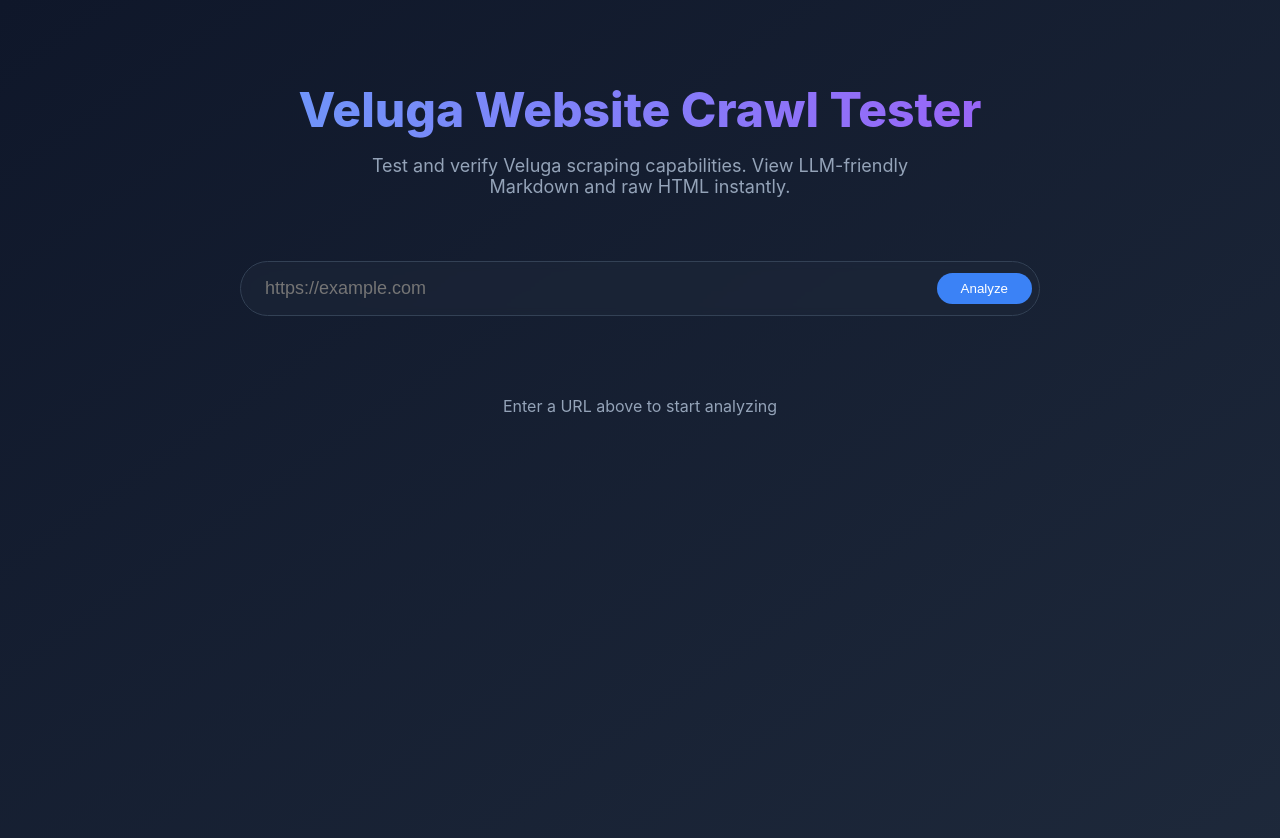
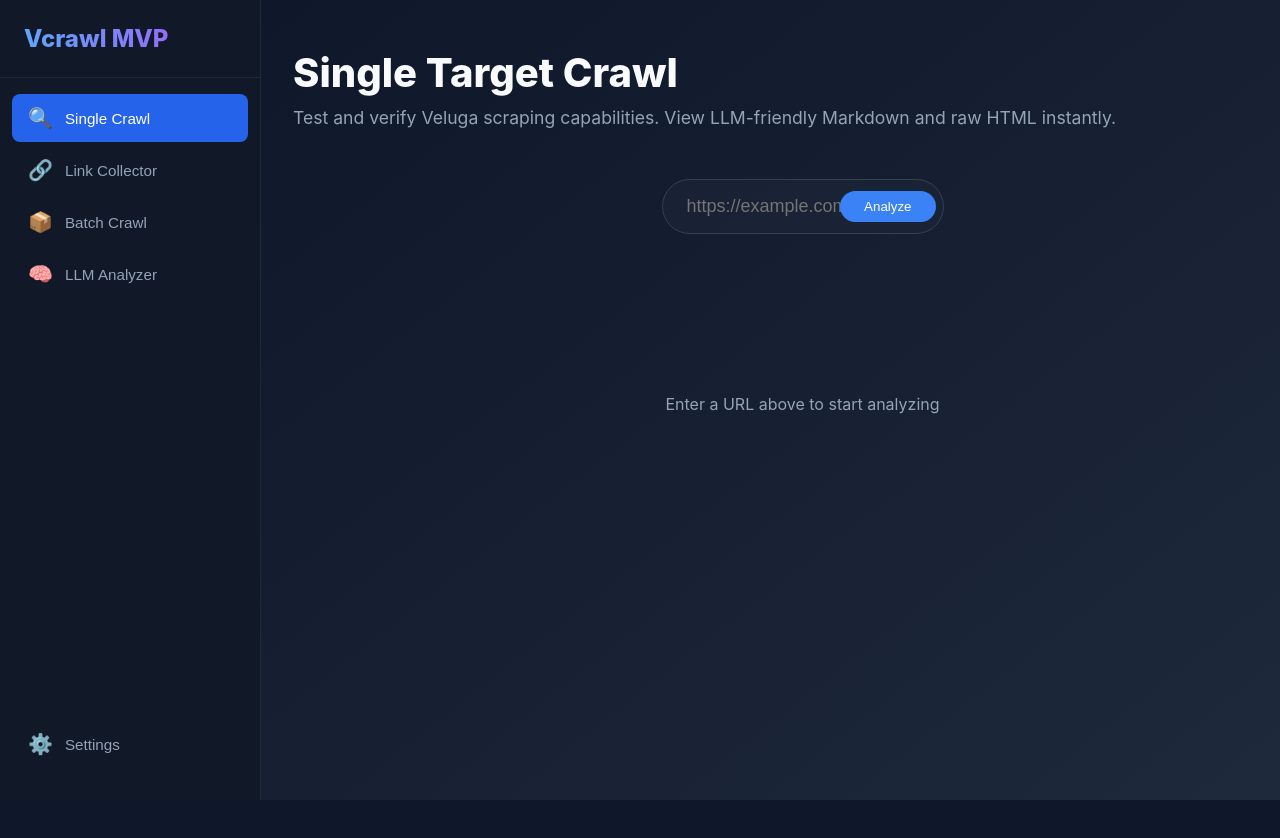
Before and after one commit to veluga-io/vcrawl_mvp, a React app in the folder frontend/: page / in a window 1280 px wide. Shown: the top 838 px of the page. After the commit the page ends 800 px from the top, so only its background shows below. Built offline with nearby package versions, Linux system fonts and the light colour scheme; the HTML template or start-up script is replaced by a standard one.

Commit message:
refactor: restructure UI into dashboard sidebar layout

```diff
--- a/frontend/src/App.jsx
+++ b/frontend/src/App.jsx
@@ -1,86 +1,51 @@
 import React, { useState } from 'react';
-import SearchBar from './components/SearchBar';
-import ResultViewer from './components/ResultViewer';
-import LoadingSpinner from './components/LoadingSpinner';
-import LLMAnalyzer from './components/LLMAnalyzer';
+import Sidebar from './components/Sidebar';
+import SingleCrawlView from './components/SingleCrawlView';
+import PlaceholderView from './components/PlaceholderView';
+import LLMAnalyzerView from './components/LLMAnalyzerView';
 import './index.css';
 
 function App() {
-  const [isLoading, setIsLoading] = useState(false);
-  const [result, setResult] = useState(null);
-  const [error, setError] = useState(null);
+  const [activeView, setActiveView] = useState('single_crawl');
 
-  const handleAnalyze = async (url) => {
-    setIsLoading(true);
-    setError(null);
-    setResult(null);
-
-    let urlToCrawl = url.trim();
-    if (!/^https?:\/\//i.test(urlToCrawl)) {
-      urlToCrawl = 'https://' + urlToCrawl;
-    }
-
-    try {
-      const response = await fetch('/api/v1/crawl', {
-        method: 'POST',
-        headers: {
-          'Content-Type': 'application/json',
-        },
-        body: JSON.stringify({
-          url: urlToCrawl
-        }),
-      });
-
-      const data = await response.json();
-
-      if (data.success) {
-        setResult(data);
-      } else {
-        setError(data.error_message || 'Failed to analyze the website');
-      }
-    } catch (err) {
-      setError('Network error occurred. Please try again.');
-    } finally {
-      setIsLoading(false);
+  const renderActiveView = () => {
+    switch (activeView) {
+      case 'single_crawl':
+        return <SingleCrawlView />;
+      case 'link_collector':
+        return (
+          <PlaceholderView
+            title="Link Collector"
+            description="Collect all internal and external links from a target site and map out its structure."
+          />
+        );
+      case 'batch_crawl':
+        return (
+          <PlaceholderView
+            title="Batch Crawl"
+            description="Run high-volume parallel scraping operations across multiple URLs or domains."
+          />
+        );
+      case 'llm_analyzer':
+        return <LLMAnalyzerView />;
+      case 'settings':
+        return (
+          <PlaceholderView
+            title="Settings"
+            description="Manage your API keys, crawler configurations, and default LLM preferences."
+          />
+        );
+      default:
+        return <SingleCrawlView />;
     }
   };
 
   return (
-    <div className="app-container">
-      <div className="main-content">
-        <header className="app-header">
-          <h1 className="app-title">
-            Veluga Website Crawl Tester
-          </h1>
-          <p className="app-subtitle">
-            Test and verify Veluga scraping capabilities. View LLM-friendly Markdown and raw HTML instantly.
-          </p>
-        </header>
-
-        <main>
-          <SearchBar onAnalyze={handleAnalyze} isLoading={isLoading} />
-
-          {error && (
-            <div className="error-message">
-              {error}
-            </div>
-          )}
-
-          {isLoading && <LoadingSpinner />}
-
-          {result && <ResultViewer data={result} />}
-
-          {result && (
-            <LLMAnalyzer crawlResult={result} />
-          )}
-
-          {!isLoading && !result && !error && (
-            <div className="empty-state">
-              <p>Enter a URL above to start analyzing</p>
-            </div>
-          )}
-        </main>
-      </div>
+    <div className="dashboard-layout">
+      <Sidebar activeView={activeView} setActiveView={setActiveView} />
+      <main className="dashboard-main-content">
+        {renderActiveView()}
+      </main>
     </div>
   );
 }
--- /dev/null
+++ b/frontend/src/components/LLMAnalyzerView.jsx
@@ -0,0 +1,22 @@
+import React from 'react';
+import LLMAnalyzer from './LLMAnalyzer';
+
+const LLMAnalyzerView = () => {
+    return (
+        <div className="view-container">
+            <header className="view-header">
+                <h1 className="view-title">Standalone LLM Analyzer</h1>
+                <p className="view-subtitle">
+                    Directly select an LLM model, paste your text or Markdown, and run custom RAG or extraction instructions.
+                </p>
+            </header>
+            <div className="view-content padding-top-only">
+                {/* We pass a forced open state or modify LLMAnalyzer to be open by default */}
+                {/* For now, we just mount it. The user can toggle it or we can modify the component later */}
+                <LLMAnalyzer crawlResult={null} />
+            </div>
+        </div>
+    );
+};
+
+export default LLMAnalyzerView;
--- /dev/null
+++ b/frontend/src/components/PlaceholderView.jsx
@@ -0,0 +1,21 @@
+import React from 'react';
+
+const PlaceholderView = ({ title, description }) => {
+    return (
+        <div className="view-container">
+            <header className="view-header">
+                <h1 className="view-title">{title}</h1>
+                <p className="view-subtitle">{description}</p>
+            </header>
+            <div className="view-content placeholder-content">
+                <div className="empty-state">
+                    <div className="construction-icon">🚧</div>
+                    <h2>Under Construction</h2>
+                    <p>This feature is coming soon.</p>
+                </div>
+            </div>
+        </div>
+    );
+};
+
+export default PlaceholderView;
--- /dev/null
+++ b/frontend/src/components/Sidebar.jsx
@@ -0,0 +1,53 @@
+import React from 'react';
+import '../index.css';
+
+const Sidebar = ({ activeView, setActiveView }) => {
+    const navItems = [
+        { id: 'single_crawl', label: 'Single Crawl', icon: '🔍' },
+        { id: 'link_collector', label: 'Link Collector', icon: '🔗' },
+        { id: 'batch_crawl', label: 'Batch Crawl', icon: '📦' },
+        { id: 'llm_analyzer', label: 'LLM Analyzer', icon: '🧠' },
+    ];
+
+    const bottomItems = [
+        { id: 'settings', label: 'Settings', icon: '⚙️' },
+    ];
+
+    return (
+        <aside className="app-sidebar">
+            <div className="sidebar-header">
+                <h2>Vcrawl MVP</h2>
+            </div>
+
+            <nav className="sidebar-nav">
+                <div className="nav-group">
+                    {navItems.map((item) => (
+                        <button
+                            key={item.id}
+                            className={`nav-item ${activeView === item.id ? 'active' : ''}`}
+                            onClick={() => setActiveView(item.id)}
+                        >
+                            <span className="nav-icon">{item.icon}</span>
+                            <span className="nav-label">{item.label}</span>
+                        </button>
+                    ))}
+                </div>
+
+                <div className="nav-group bottom-group">
+                    {bottomItems.map((item) => (
+                        <button
+                            key={item.id}
+                            className={`nav-item ${activeView === item.id ? 'active' : ''}`}
+                            onClick={() => setActiveView(item.id)}
+                        >
+                            <span className="nav-icon">{item.icon}</span>
+                            <span className="nav-label">{item.label}</span>
+                        </button>
+                    ))}
+                </div>
+            </nav>
+        </aside>
+    );
+};
+
+export default Sidebar;
--- /dev/null
+++ b/frontend/src/components/SingleCrawlView.jsx
@@ -0,0 +1,83 @@
+import React, { useState } from 'react';
+import SearchBar from './SearchBar';
+import ResultViewer from './ResultViewer';
+import LoadingSpinner from './LoadingSpinner';
+import LLMAnalyzer from './LLMAnalyzer';
+
+const SingleCrawlView = () => {
+    const [isLoading, setIsLoading] = useState(false);
+    const [result, setResult] = useState(null);
+    const [error, setError] = useState(null);
+
+    const handleAnalyze = async (url) => {
+        setIsLoading(true);
+        setError(null);
+        setResult(null);
+
+        let urlToCrawl = url.trim();
+        if (!/^https?:\/\//i.test(urlToCrawl)) {
+            urlToCrawl = 'https://' + urlToCrawl;
+        }
+
+        try {
+            const response = await fetch('/api/v1/crawl', {
+                method: 'POST',
+                headers: {
+                    'Content-Type': 'application/json',
+                },
+                body: JSON.stringify({
+                    url: urlToCrawl
+                }),
+            });
+
+            const data = await response.json();
+
+            if (data.success) {
+                setResult(data);
+            } else {
+                setError(data.error_message || 'Failed to analyze the website');
+            }
+        } catch (err) {
+            setError('Network error occurred. Please try again.');
+        } finally {
+            setIsLoading(false);
+        }
+    };
+
+    return (
+        <div className="view-container">
+            <header className="view-header">
+                <h1 className="view-title">Single Target Crawl</h1>
+                <p className="view-subtitle">
+                    Test and verify Veluga scraping capabilities. View LLM-friendly Markdown and raw HTML instantly.
+                </p>
+            </header>
+
+            <div className="view-content">
+                <SearchBar onAnalyze={handleAnalyze} isLoading={isLoading} />
+
+                {error && (
+                    <div className="error-message">
+                        {error}
+                    </div>
+                )}
+
+                {isLoading && <LoadingSpinner />}
+
+                {result && <ResultViewer data={result} />}
+
+                {result && (
+                    <LLMAnalyzer crawlResult={result} />
+                )}
+
+                {!isLoading && !result && !error && (
+                    <div className="empty-state">
+                        <p>Enter a URL above to start analyzing</p>
+                    </div>
+                )}
+            </div>
+        </div>
+    );
+};
+
+export default SingleCrawlView;
--- a/frontend/src/index.css
+++ b/frontend/src/index.css
@@ -19,41 +19,187 @@
   -webkit-font-smoothing: antialiased;
 }
 
-/* App Container */
-.app-container {
-  min-height: 100vh;
-  background: linear-gradient(to bottom right, #0f172a, #1e293b);
-  display: flex;
-  justify-content: center;
-  padding: 3rem 1rem;
+/* -----------------------------------
+   Dashboard Layout Variables
+----------------------------------- */
+:root {
+  --sidebar-width: 260px;
+  --sidebar-bg: #111827;
+  /* Slightly darker/distinct from main bg */
+  --sidebar-border: #1f2937;
+  --nav-hover-bg: #1f2937;
+  --nav-active-bg: #2563eb;
 }
 
-.main-content {
-  width: 100%;
-  max-width: 1200px;
+/* -----------------------------------
+   Base Dashboard Grid
+----------------------------------- */
+.app-container,
+.dashboard-layout {
+  display: flex;
+  height: 100vh;
+  width: 100vw;
+  overflow: hidden;
+  background: var(--bg-primary);
 }
 
-/* Header */
-.app-header {
-  text-align: center;
-  margin-bottom: 4rem;
+.dashboard-main-content {
+  flex: 1;
+  display: flex;
+  flex-direction: column;
+  overflow-y: auto;
+  background: linear-gradient(to bottom right, #0f172a, #1e293b);
+  position: relative;
 }
 
-.app-title {
-  font-size: 3rem;
+/* -----------------------------------
+   Sidebar Component
+----------------------------------- */
+.app-sidebar {
+  width: var(--sidebar-width);
+  background-color: var(--sidebar-bg);
+  border-right: 1px solid var(--sidebar-border);
+  display: flex;
+  flex-direction: column;
+  height: 100%;
+}
+
+.sidebar-header {
+  padding: 1.5rem;
+  border-bottom: 1px solid var(--sidebar-border);
+}
+
+.sidebar-header h2 {
+  margin: 0;
+  font-size: 1.5rem;
   font-weight: 800;
-  margin-bottom: 1rem;
   background: linear-gradient(to right, #60a5fa, #a855f7);
   background-clip: text;
   -webkit-background-clip: text;
   color: transparent;
 }
 
-.app-subtitle {
+.sidebar-nav {
+  padding: 1rem 0;
+  flex: 1;
+  display: flex;
+  flex-direction: column;
+}
+
+.nav-group {
+  display: flex;
+  flex-direction: column;
+  gap: 0.25rem;
+  padding: 0 0.75rem;
+}
+
+.bottom-group {
+  margin-top: auto;
+  padding-bottom: 1rem;
+}
+
+.nav-item {
+  display: flex;
+  align-items: center;
+  gap: 0.75rem;
+  padding: 0.75rem 1rem;
+  border-radius: 0.5rem;
+  border: none;
+  background: transparent;
   color: var(--text-secondary);
-  font-size: 1.125rem;
-  max-width: 600px;
+  font-size: 0.95rem;
+  font-weight: 500;
+  cursor: pointer;
+  transition: all 0.2s ease;
+  text-align: left;
+}
+
+.nav-item:hover {
+  background-color: var(--nav-hover-bg);
+  color: var(--text-primary);
+}
+
+.nav-item.active {
+  background-color: var(--nav-active-bg);
+  color: #fff;
+}
+
+.nav-icon {
+  font-size: 1.25rem;
+  display: flex;
+  align-items: center;
+  justify-content: center;
+  min-width: 24px;
+}
+
+/* -----------------------------------
+   View Containers (Main Area)
+----------------------------------- */
+.view-container {
+  max-width: 1200px;
+  width: 100%;
   margin: 0 auto;
+  padding: 3rem 2rem;
+  display: flex;
+  flex-direction: column;
+}
+
+.view-header {
+  margin-bottom: 3rem;
+}
+
+.view-title {
+  font-size: 2.5rem;
+  font-weight: 800;
+  margin: 0 0 0.5rem 0;
+  color: var(--text-primary);
+}
+
+.view-subtitle {
+  color: var(--text-secondary);
+  font-size: 1.1rem;
+  margin: 0;
+  line-height: 1.5;
+}
+
+.view-content {
+  display: flex;
+  flex-direction: column;
+  gap: 2rem;
+}
+
+/* -----------------------------------
+   Placeholder & Empty States
+----------------------------------- */
+.placeholder-content {
+  align-items: center;
+  justify-content: center;
+  min-height: 400px;
+}
+
+.construction-icon {
+  font-size: 4rem;
+  margin-bottom: 1rem;
+  animation: bounce 2s infinite;
+}
+
+@keyframes bounce {
+
+  0%,
+  20%,
+  50%,
+  80%,
+  100% {
+    transform: translateY(0);
+  }
+
+  40% {
+    transform: translateY(-20px);
+  }
+
+  60% {
+    transform: translateY(-10px);
+  }
 }
 
 /* Search Bar */
```
